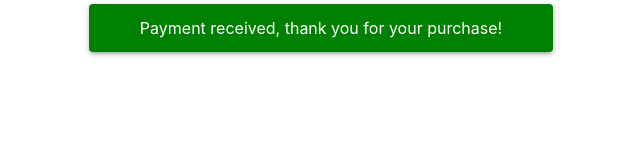
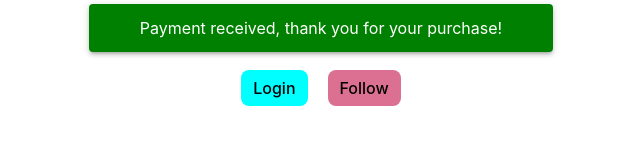
Before and after one commit to gudzsv/test-vite-react-prj, a React (Vite) app: page / in a window 1280 px wide. Shown: the part 1566-1710 px from the top of the page, without its empty margins (319-959 px from the left). Before the commit the page ends 1658 px from the top, so only its background shows below. Built offline with nearby package versions, Linux system fonts and the light colour scheme.

Commit message:
use compose and .module.css

```diff
--- a/src/components/Alert/Alert.jsx
+++ b/src/components/Alert/Alert.jsx
@@ -13,14 +13,14 @@
 // 	}
 // };
 import clsx from 'clsx';
-import './Alert.css';
+import css from './Alert.module.css';
 
 export const Alert = ({ variant, outlined, elevated, children }) => {
 	return (
 		<p
-			className={clsx('alert', variant, {
-				'is-outlined': outlined,
-				'is-elevated': elevated,
+			className={clsx(css[variant], {
+				[css.isOutlined]: outlined,
+				[css.isElevated]: elevated,
 			})}
 		>
 			{children}
--- a/src/components/Alert/Alert.css
+++ b/src/components/Alert/Alert.module.css
@@ -6,27 +6,31 @@
 	color: white;
 }
 
-.alert.info {
+.info {
+	composes: alert;
 	background-color: blue;
 }
 
-.alert.success {
+.success {
+	composes: alert;
 	background-color: green;
 }
 
-.alert.error {
+.error {
+	composes: alert;
 	background-color: red;
 }
 
-.alert.warning {
+.warning {
+	composes: alert;
 	background-color: orange;
 }
 
-.alert.is-outlined {
+.alert.isOutlined {
 	outline: 1px solid black;
 }
 
-.alert.is-elevated {
+.alert.isElevated {
 	box-shadow: rgb(0 0 0 / 20%) 0px 3px 3px -2px,
 		rgb(0 0 0 / 14%) 0px 3px 4px 0px, rgb(0 0 0 / 12%) 0px 1px 8px 0px;
 }
--- a/src/components/App.jsx
+++ b/src/components/App.jsx
@@ -3,6 +3,7 @@ import './App.css';
 import BookList from './BookList';
 import Card from './Card';
 import Product from './Product';
+import { Button } from './Button/Button';
 
 function App() {
 	const favoriteBooks = [
@@ -42,6 +43,8 @@ function App() {
 			<Alert variant='success' elevated='true'>
 				Payment received, thank you for your purchase!
 			</Alert>
+			<Button variant='primary'>Login</Button>
+			<Button variant='secondary'>Follow</Button>
 		</>
 	);
 }
--- /dev/null
+++ b/src/components/Button/Button.jsx
@@ -0,0 +1,8 @@
+// Button.jsx
+
+import clsx from 'clsx';
+import css from './Button.module.css';
+
+export const Button = ({ variant, children }) => {
+	return <button className={clsx(css.button, css[variant])}>{children}</button>;
+};
--- /dev/null
+++ b/src/components/Button/Button.module.css
@@ -0,0 +1,13 @@
+.button {
+	border: none;
+	padding: 8px 12px;
+	margin: 10px;
+}
+
+.button.primary {
+	background-color: aqua;
+}
+
+.button.secondary {
+	background-color: palevioletred;
+}
```
